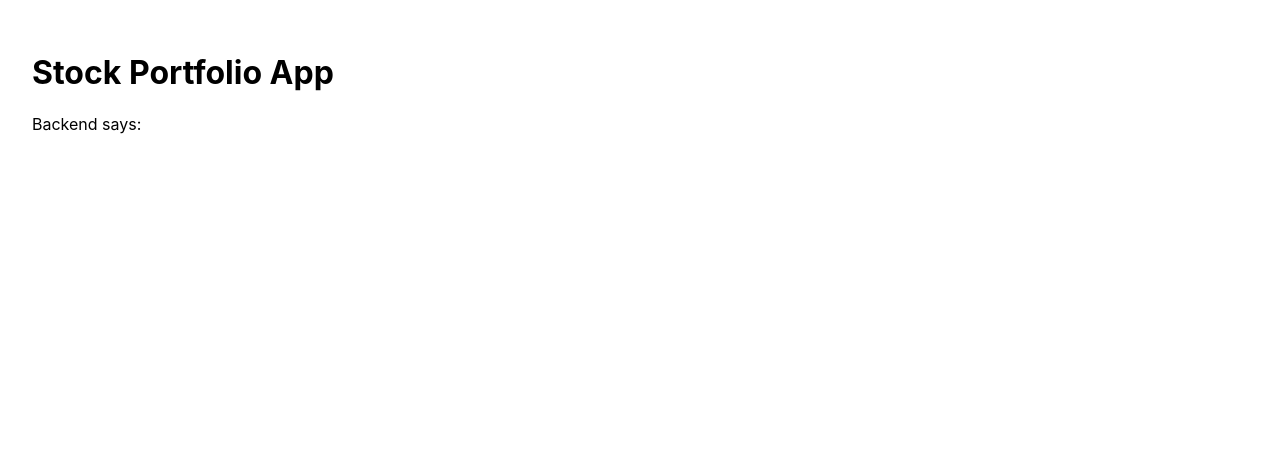
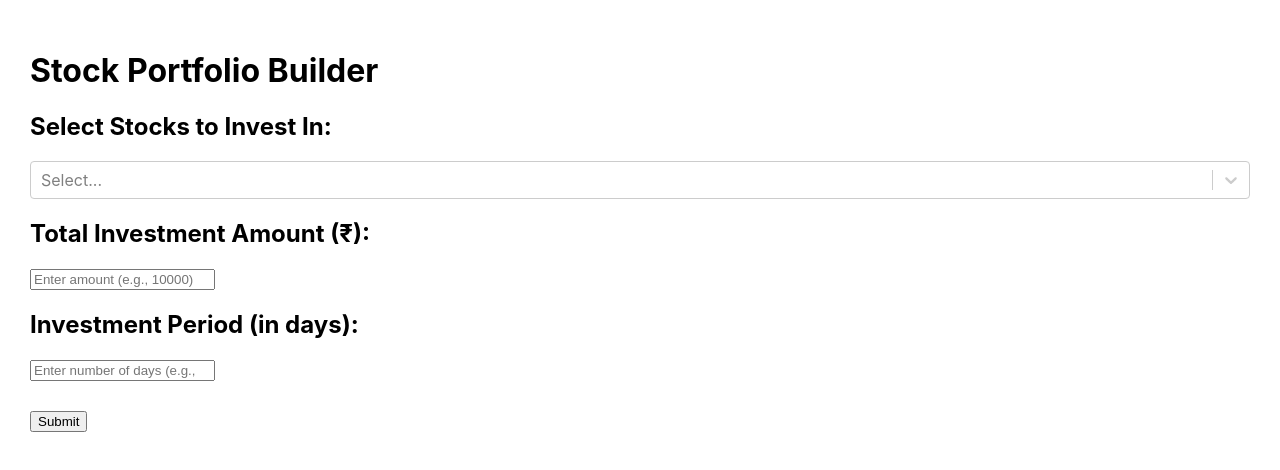
Before and after one commit to nimishsehgal/Portfolio_Frontend, a React (Create React App) app: page / in a window 1280 px wide. Shown: the top 470 px of the page. Built offline with nearby package versions, Linux system fonts and the light colour scheme; no server answers.

Commit message:
Added user input

```diff
--- a/package.json
+++ b/package.json
@@ -11,6 +11,7 @@
     "react": "^19.1.0",
     "react-dom": "^19.1.0",
     "react-scripts": "5.0.1",
+    "react-select": "^5.10.1",
     "web-vitals": "^2.1.4"
   },
   "scripts": {
--- a/src/App.js
+++ b/src/App.js
@@ -1,19 +1,52 @@
-import React, { useEffect, useState } from "react";
-import axios from "axios";
+import React, { useState } from 'react';
+import StockSelector from './components/StockSelector';
 
 function App() {
-  const [message, setMessage] = useState("");
+  const [selectedStocks, setSelectedStocks] = useState([]);
+  const [investmentAmount, setInvestmentAmount] = useState('');
+  const [investmentPeriod, setInvestmentPeriod] = useState('');
 
-  useEffect(() => {
-    axios.get("http://localhost:8000/api/ping")
-      .then((res) => setMessage(res.data.message))
-      .catch((err) => console.error(err));
-  }, []);
+  const handleSubmit = () => {
+    const stockList = selectedStocks.map(stock => stock.value);
+    console.log("Selected stocks:", stockList);
+    console.log("Investment amount:", investmentAmount);
+    console.log("Investment period (days):", investmentPeriod);
+
+    // Send data to backend later
+  };
 
   return (
-    <div style={{ padding: "2rem" }}>
-      <h1>Stock Portfolio App</h1>
-      <p>Backend says: <strong>{message}</strong></p>
+    <div className="App" style={{ padding: '30px' }}>
+      <h1>Stock Portfolio Builder</h1>
+
+      <StockSelector
+        selectedStocks={selectedStocks}
+        setSelectedStocks={setSelectedStocks}
+      />
+
+      <div style={{ marginTop: '20px' }}>
+        <h2>Total Investment Amount (₹):</h2>
+        <input
+          type="number"
+          value={investmentAmount}
+          onChange={(e) => setInvestmentAmount(e.target.value)}
+          placeholder="Enter amount (e.g., 10000)"
+        />
+      </div>
+
+      <div style={{ marginTop: '20px' }}>
+        <h2>Investment Period (in days):</h2>
+        <input
+          type="number"
+          value={investmentPeriod}
+          onChange={(e) => setInvestmentPeriod(e.target.value)}
+          placeholder="Enter number of days (e.g., 90)"
+        />
+      </div>
+
+      <button onClick={handleSubmit} style={{ marginTop: '30px' }}>
+        Submit
+      </button>
     </div>
   );
 }
--- /dev/null
+++ b/src/components/StockSelector.js
@@ -0,0 +1,25 @@
+// src/components/StockSelector.js
+import React from 'react';
+import Select from 'react-select';
+import { nifty50Stocks } from '../data/nifty50';
+
+const options = nifty50Stocks.map(stock => ({
+  value: stock,
+  label: stock
+}));
+
+const StockSelector = ({ selectedStocks, setSelectedStocks }) => {
+  return (
+    <div>
+      <h2>Select Stocks to Invest In:</h2>
+      <Select
+        options={options}
+        isMulti
+        onChange={setSelectedStocks}
+        value={selectedStocks}
+      />
+    </div>
+  );
+};
+
+export default StockSelector;
--- /dev/null
+++ b/src/data/nifty50.js
@@ -0,0 +1,52 @@
+// src/data/nifty50.js
+export const nifty50Stocks = [
+    "Reliance Industries",
+    "HDFC Bank",
+    "ICICI Bank",
+    "Infosys",
+    "TCS",
+    "ITC",
+    "HUL",
+    "Kotak Mahindra Bank",
+    "Bharti Airtel",
+    "SBI",
+    "Bajaj Finance",
+    "HCL Technologies",
+    "Larsen & Toubro",
+    "Axis Bank",
+    "Asian Paints",
+    "Maruti Suzuki",
+    "Titan",
+    "Wipro",
+    "Power Grid",
+    "NTPC",
+    "Sun Pharma",
+    "Nestle India",
+    "Tech Mahindra",
+    "Ultratech Cement",
+    "Tata Steel",
+    "Bajaj Finserv",
+    "Grasim Industries",
+    "JSW Steel",
+    "Cipla",
+    "Dr. Reddy's Labs",
+    "Hindalco",
+    "Divi's Labs",
+    "Coal India",
+    "Bharat Petroleum",
+    "Britannia",
+    "ONGC",
+    "Adani Enterprises",
+    "Eicher Motors",
+    "Tata Consumer",
+    "SBI Life Insurance",
+    "IndusInd Bank",
+    "Apollo Hospitals",
+    "Mahindra & Mahindra",
+    "Adani Ports",
+    "Bajaj Auto",
+    "HDFC Life",
+    "Hero MotoCorp",
+    "Tata Motors",
+    "UPL"
+  ];
```
Also changed, not shown: 2 other files (tests, documents, lock files or other folders).
